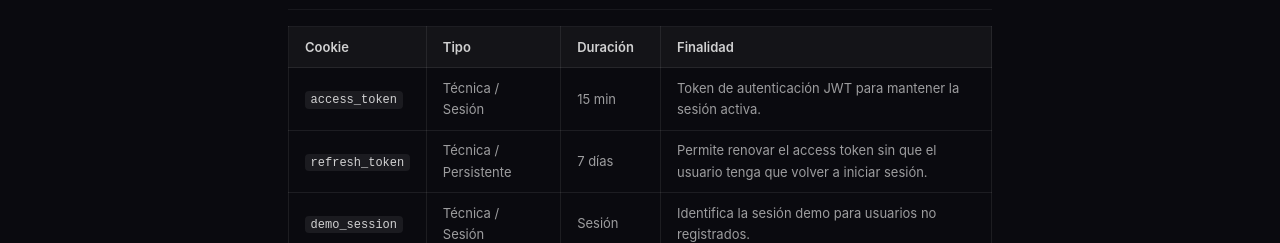
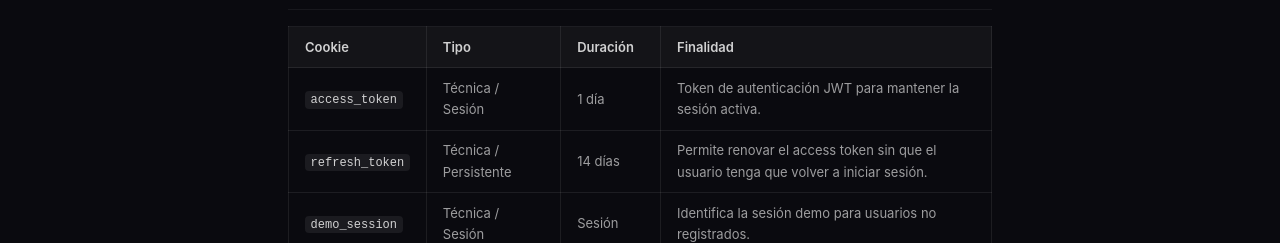
Before and after one commit to jaume768/DokiFlux, a Next.js app in the folder frontend/: page /cookies in a window 1280 px wide. Shown: the part 520-763 px from the top of the page. Built offline with nearby package versions, Linux system fonts and the light colour scheme; no server answers.

Commit message:
arreglo de login

```diff
--- a/frontend/src/app/cookies/page.tsx
+++ b/frontend/src/app/cookies/page.tsx
@@ -50,13 +50,13 @@ export default function CookiesPage() {
                 <tr>
                   <td><code>access_token</code></td>
                   <td>Técnica / Sesión</td>
-                  <td>15 min</td>
+                  <td>1 día</td>
                   <td>Token de autenticación JWT para mantener la sesión activa.</td>
                 </tr>
                 <tr>
                   <td><code>refresh_token</code></td>
                   <td>Técnica / Persistente</td>
-                  <td>7 días</td>
+                  <td>14 días</td>
                   <td>Permite renovar el access token sin que el usuario tenga que volver a iniciar sesión.</td>
                 </tr>
                 <tr>
--- a/frontend/src/components/CodePreview.tsx
+++ b/frontend/src/components/CodePreview.tsx
@@ -880,7 +880,7 @@ export function CodePreview({ files, generationKey, restartKey = 0, isIOS = fals
             <Download className="w-3.5 h-3.5" />
             <span className="hidden sm:inline">Descargar</span>
           </Button>
-          {previewUrl && (
+          {previewUrl && !isFullscreen && (
             <Button
               variant="ghost"
               size="sm"
```
Also changed, not shown: 2 other files (tests, documents, lock files or other folders).
